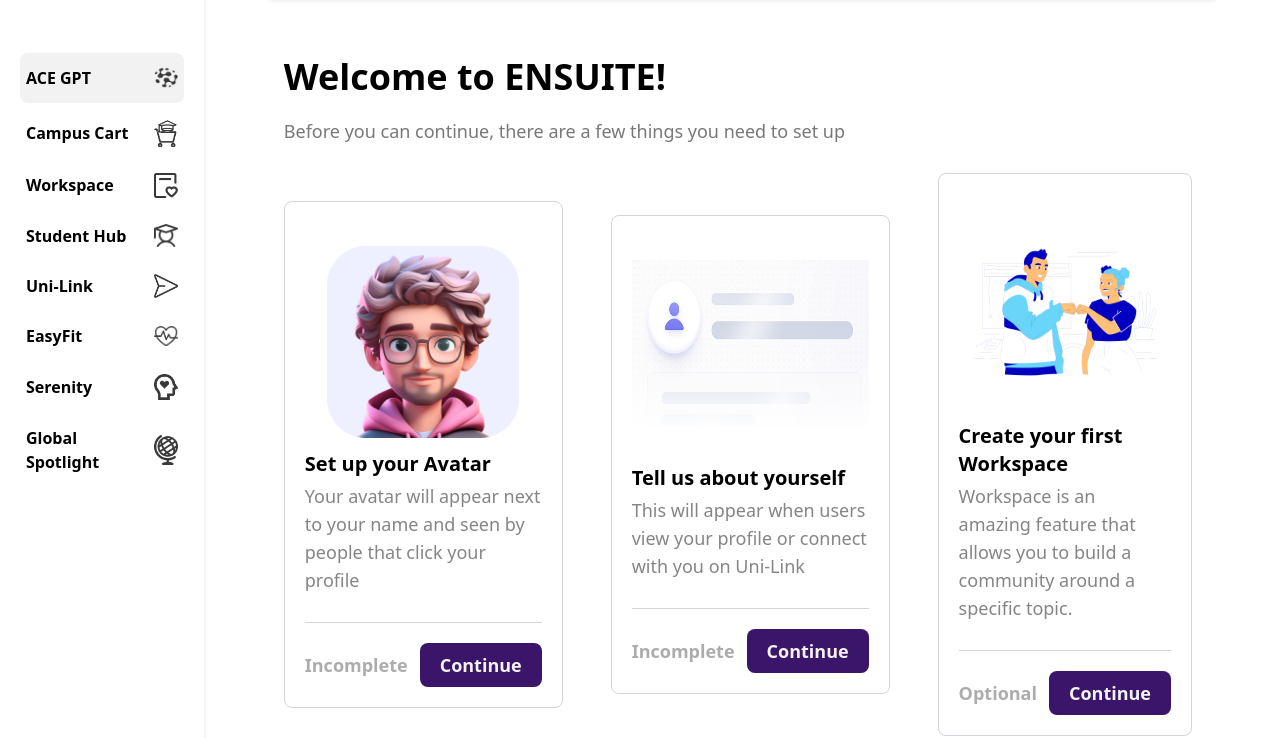
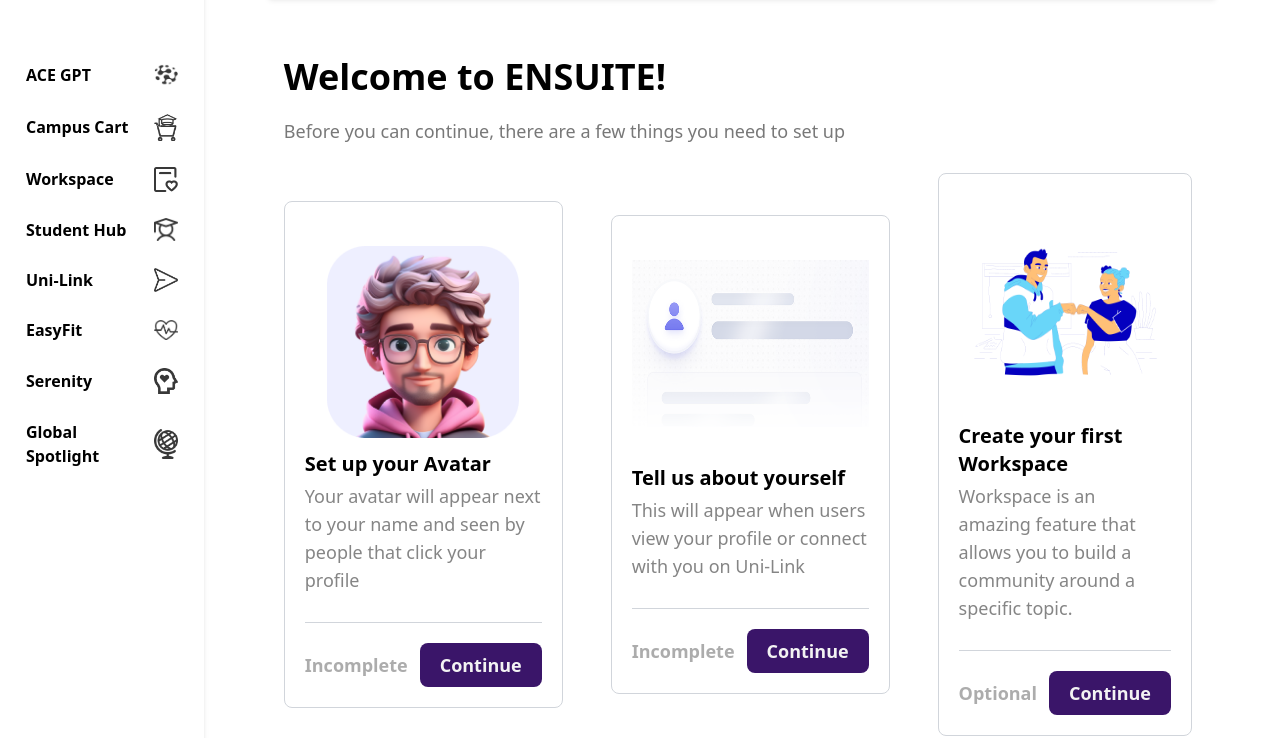
Before and after one commit to shabbir-ali123/shabbir-ensuite, a website: page home.html in a window 1280 px wide. Shown: the part 71-809 px from the top of the page. Drawn offline with nearby package versions, Linux system fonts and the light colour scheme.

Commit message:
small changes

```diff
--- a/home.html
+++ b/home.html
@@ -81,10 +81,12 @@
           alt="ENSUITE Logo"
         />
         <ul class="list-none p-0 py-16">
-          <li
+          <a href="./aceGPT.html">
+            <li
             class="cursor-pointer py-2 px-2 font-bold menu-item flex items-center justify-between pb-8"
-            onclick="openTab('ace-gpt', this)"
+            onclick="openTab('./ace-gpt', this)"
           >
+
             ACE GPT
             <img
               src="./assets/img/ACE GPT.png"
@@ -93,6 +95,8 @@
               alt="ACE GPT Icon"
             />
           </li>
+          </a>
+
           <li
             class="cursor-pointer py-2 px-2 font-bold menu-item flex items-center justify-between pb-8"
             onclick="openTab('campus-cart', this)"
@@ -221,7 +225,7 @@
         <main
           class="flex-1 bg-white m-10 rounded-lg xl:p-5 xl:px-10 transition-all duration-300"
         >
-          <div class="tab-content" id="ace-gpt">
+          <div class="tab-content" id="home">
             <h1 class="font-bold mb-5 xl:text-4xl md:text-lg">
               Welcome to ENSUITE!
             </h1>
@@ -450,9 +454,9 @@
         el.classList.add("active");
       }
 
-      document.addEventListener("DOMContentLoaded", function () {
-        openTab("ace-gpt", document.querySelector(".menu-item"));
-      });
+      // document.addEventListener("DOMContentLoaded", function () {
+      //   openTab("ace-gpt", document.querySelector(".menu-item"));
+      // });
     </script>
   </body>
 </html>
```
